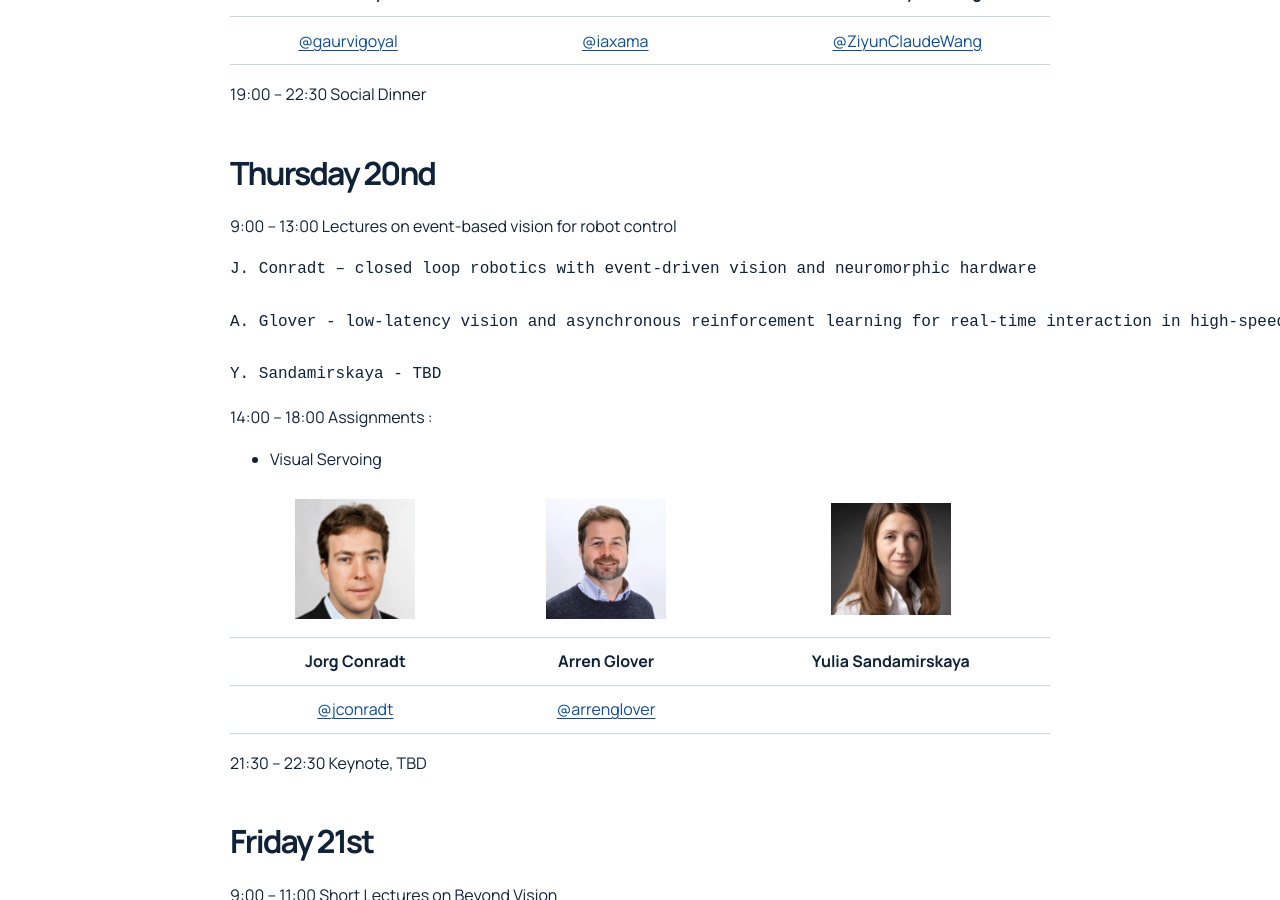
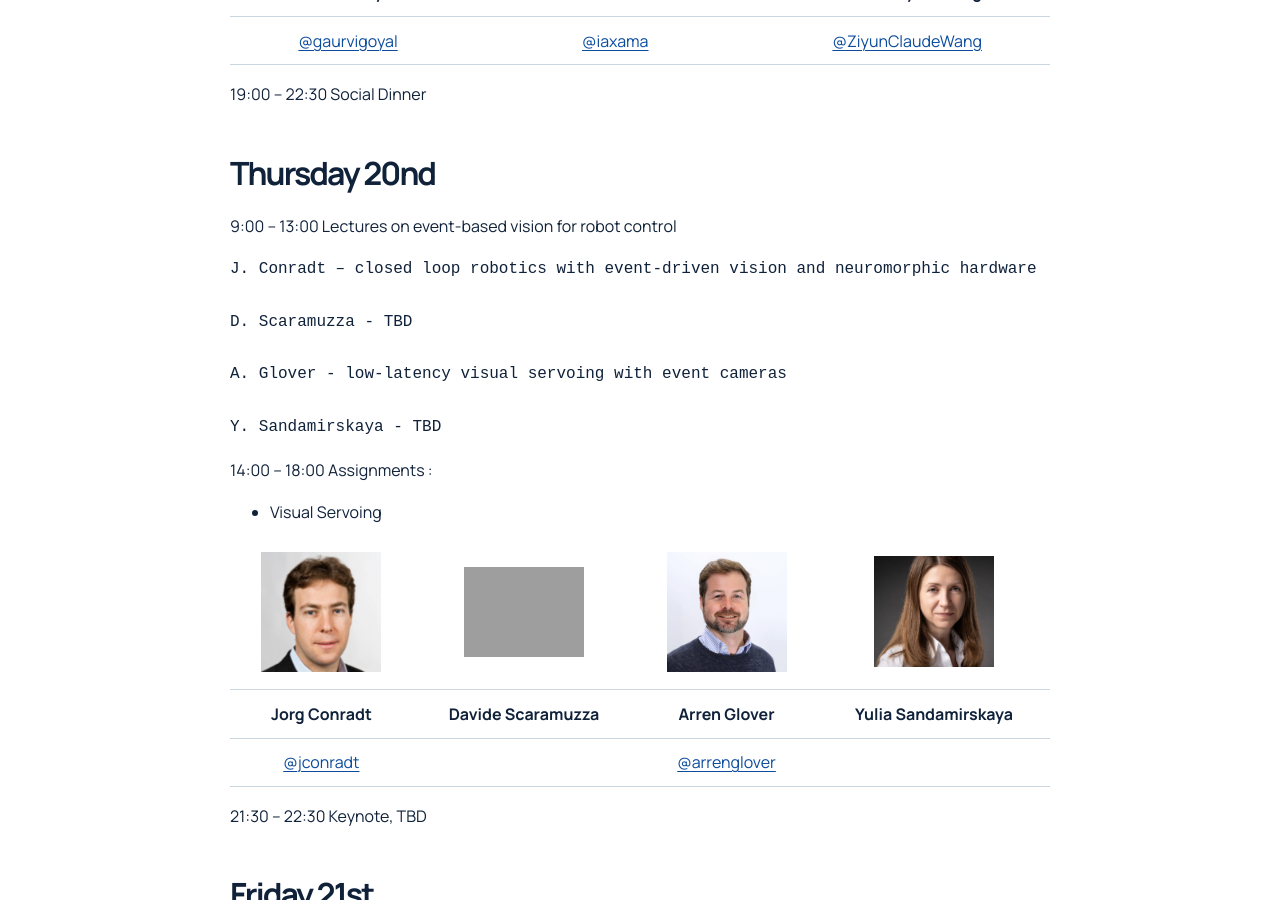
Before and after one commit to event-driven-vision-school/event-driven-school.github.io, a Jekyll site: the page built from pages/markdown/schedule.md, in a window 1280 px wide and 900 px high, scrolled down 3389 px. Built offline with Jekyll 4.4.1, drawn with Linux system fonts in a browser that asks for light colours; our own code applies the rules of GitHub Pages for plain Markdown files.

Commit message:
adding scaramuzza to schedule

```diff
--- a/pages/markdown/schedule.md
+++ b/pages/markdown/schedule.md
@@ -113,17 +113,19 @@ Thursday 20nd
 
     J. Conradt – closed loop robotics with event-driven vision and neuromorphic hardware
 
-    A. Glover - low-latency vision and asynchronous reinforcement learning for real-time interaction in high-speed tasks
+    D. Scaramuzza - TBD
+
+    A. Glover - low-latency visual servoing with event cameras
 
     Y. Sandamirskaya - TBD
 
 14:00 – 18:00 Assignments :
   - Visual Servoing
 
-|<img src="https://event-driven-vision-school.github.io/event-driven-school.github.io/assets/images/people/jorgconradt.jpg" width="120">|<img src="https://event-driven-vision-school.github.io/event-driven-school.github.io/assets/images/people/arrenglover.jpg" width="120">|<img src="https://event-driven-vision-school.github.io/event-driven-school.github.io/assets/images/people/sank.jpg" width="120">|
-|:---:|:---:|:---:|
-| **Jorg Conradt** | **Arren Glover** | **Yulia Sandamirskaya** |
-| [@jconradt](https://github.com/jconradt) | [@arrenglover](https://github.com/arrenglover) |  |
+|<img src="https://event-driven-vision-school.github.io/event-driven-school.github.io/assets/images/people/jorgconradt.jpg" width="120">|<img src="https://event-driven-vision-school.github.io/event-driven-school.github.io/assets/images/people/DavideScaramuzza.jpg" width="120">|<img src="https://event-driven-vision-school.github.io/event-driven-school.github.io/assets/images/people/arrenglover.jpg" width="120">|<img src="https://event-driven-vision-school.github.io/event-driven-school.github.io/assets/images/people/sank.jpg" width="120">|
+|:---:|:---:|:---:|:---:|
+| **Jorg Conradt** | **Davide Scaramuzza** | **Arren Glover** | **Yulia Sandamirskaya** |
+| [@jconradt](https://github.com/jconradt) |  | [@arrenglover](https://github.com/arrenglover) |  |
 
 
 21:30 – 22:30 Keynote, TBD
```
